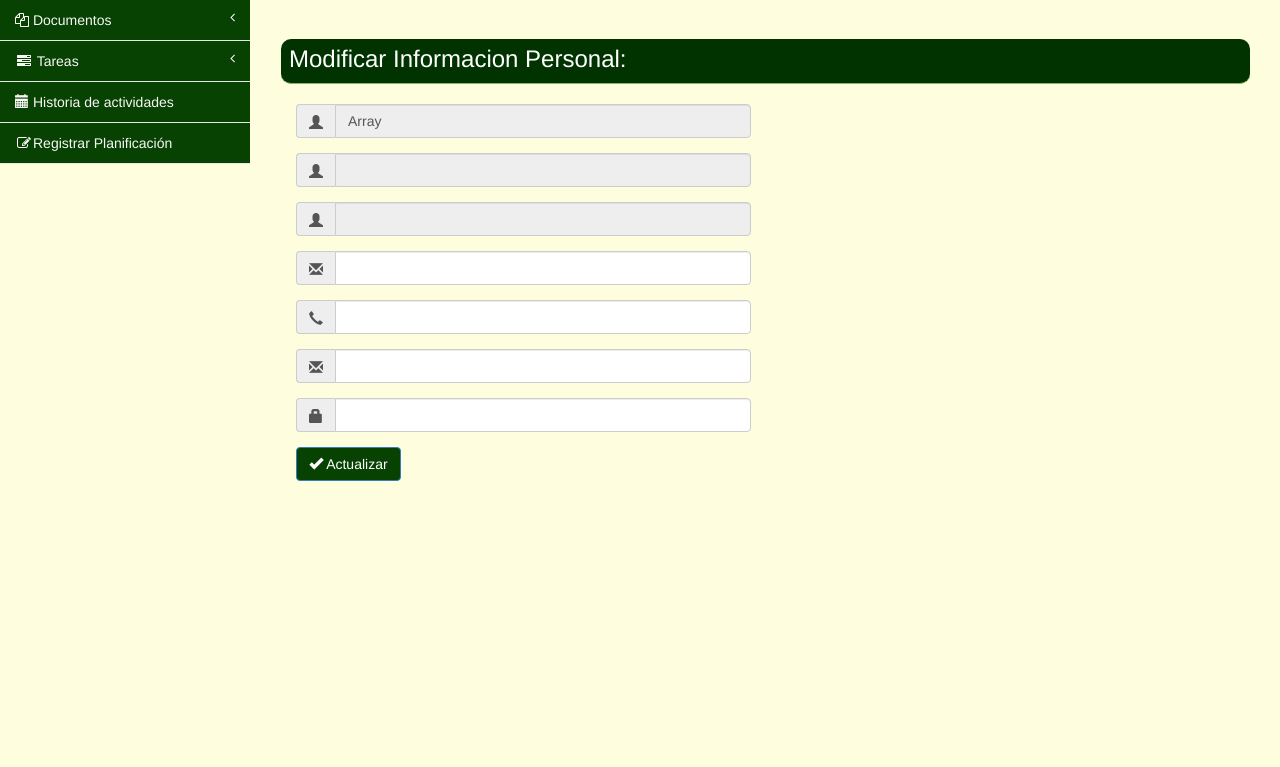
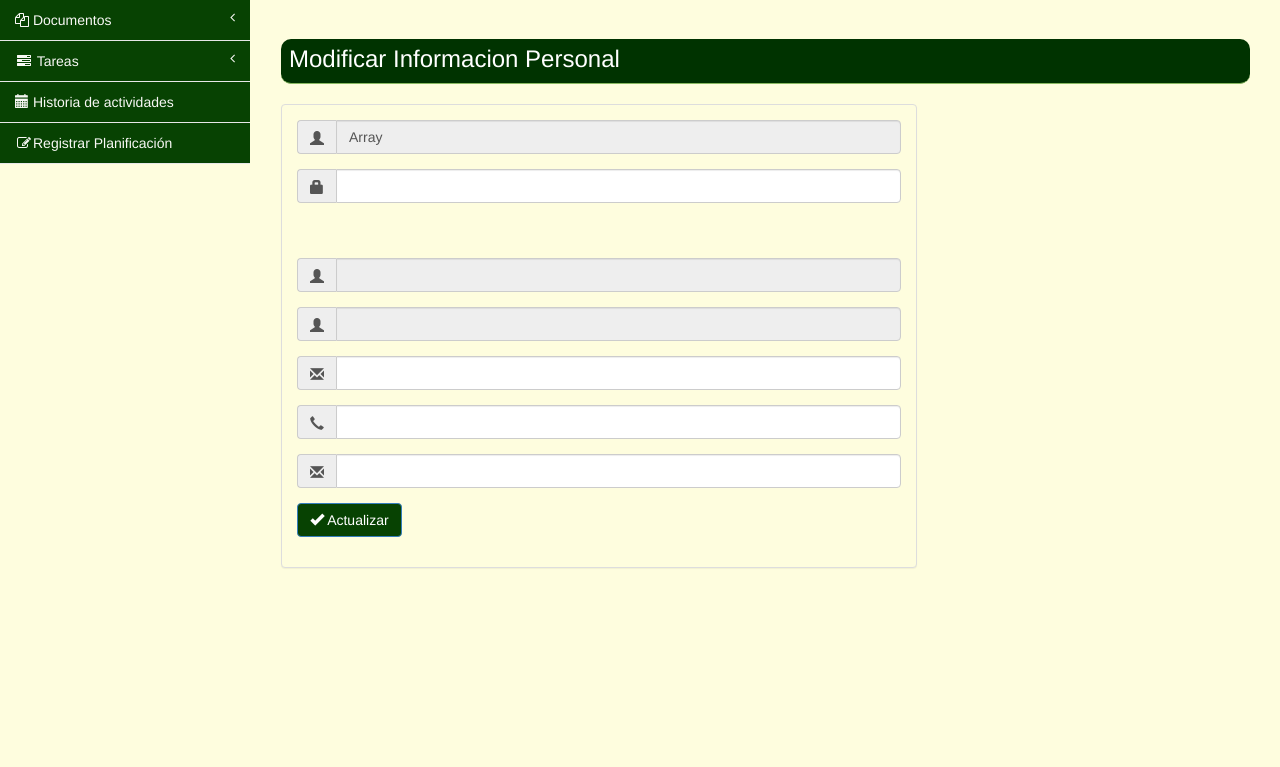
Before and after one commit to diego-gabriel/TIS, a PHP site: page /ProyectoSprint3/Vista/ModificarGrupoEmpresa.php in a window 1280 px wide. Shown: the part 51-818 px from the top of the page. Run offline with PHP 8.4, Linux system fonts and the light colour scheme; the template is opened without the code that fills it, so the values that code supplies are empty; the visitor is signed in with stand-in values (Sample User, id 1); some libraries are stand-ins or nearby versions.

Commit message:
modificar ge

```diff
--- a/Vista/ModificarGrupoEmpresa.php
+++ b/Vista/ModificarGrupoEmpresa.php
@@ -178,16 +178,25 @@
 
             <!-- /.navbar-static-side -->
         </nav>
-        <div id="page-wrapper">
 
 
    <!-- --------------------------------------------------------------------------------------------------------- --->
 
-
+         <div id="page-wrapper">
             <div class="row">
                 <div class="col-lg-12">
-          <h2 class="page-header">Modificar Informacion Personal:</h2>
-            <div class="col-lg-6" >
+                    <h2 class="page-header">Modificar Informacion Personal</h2>
+                </div>
+            </div>
+
+            <!-- /.row -->
+            <div class="row">
+                <div class="col-lg-8">
+                <div class="row">
+                <div class="col-lg-12">
+                    <div class="panel panel-default" id="configuracionFechas">
+                        <div class="panel-body">
+
                                     <?php
 
                                         $nLargo;
@@ -223,6 +232,15 @@
                                             </div>
                                         </div>
 
+                                        <div class="form-group">
+                                            <div class="input-group">
+                                                <span class="input-group-addon">
+                                                  <span class="glyphicon glyphicon-lock"></span>
+                                                </span>
+                                                <input class="form-control" type="text" name="contrasena1" id="contrasena1" value="<?php echo $contrase ?>" minlength="8" pattern="^(?=.*\d)(?=.*[a-z])(?=.*[A-Z])(?=.*[^a-zA-Z0-9])(?!.*\s).{8,15}$" title="Ingrese una contraseña segura, debe tener como minimo 8 caracteres y como maximo 15, al menos una letra mayuscula, una minuscula, un numero y un caracter especial" required>
+                                            </div>
+                                        </div>
+                                        <br> </br>
                                         <div class="form-group">
                                             <div class="input-group">
                                                 <span class="input-group-addon">
@@ -270,44 +288,30 @@
                                         </div>
 
                                         <div class="form-group">
-                    <div class="input-group">
-                        <span class="input-group-addon">
-                          <span class="glyphicon glyphicon-lock"></span>
-                        </span>
-                        <input class="form-control" type="text" name="contrasena1" id="contrasena1" value="<?php echo $contrase ?>" minlength="8" pattern="^(?=.*\d)(?=.*[a-z])(?=.*[A-Z])(?=.*[^a-zA-Z0-9])(?!.*\s).{8,15}$" title="Ingrese una contraseña segura, debe tener como minimo 8 caracteres y como maximo 15, al menos una letra mayuscula, una minuscula, un numero y un caracter especial" required>
-                    </div>
-                </div>
-
-                <div class="form-group">
                                              <button type="submit" name="submit" class="btn btn-primary" onclick="this.form.action='ModificarGE.php'">  <span class="glyphicon glyphicon-ok"></span> Actualizar</button>
                                         </div>
 
                                     </form>
+                                    <div id="panelResultado">
+
+                                    </div>
+                        </div><!-- /.panel -->
+                    </div>
+                <!-- /.col-lg-6 -->
+                </div>
+                    <!-- /.panel -->
+                </div>
+                <!-- /.col-lg-8 -->
+                </div>
+            </div><!-- /.row -->
 
 
-                <div id="panelResultadoGE">
-
-                </div>
-            </div>
-                </div>
-                <!-- /.col-lg-12 -->
-            </div>
+        </div><!-- /#page-wrapper -->
 
 
 
 
 
-
-
-
-
-
-
-
-
-
-        </div>
-        <!-- /#page-wrapper -->
 
     </div>
     <!-- /#wrapper -->
```
Also changed, not shown: Vista/modificar_asesor.php (+11 -9 lines). Lines whose indentation alone changed are shown as unchanged.
